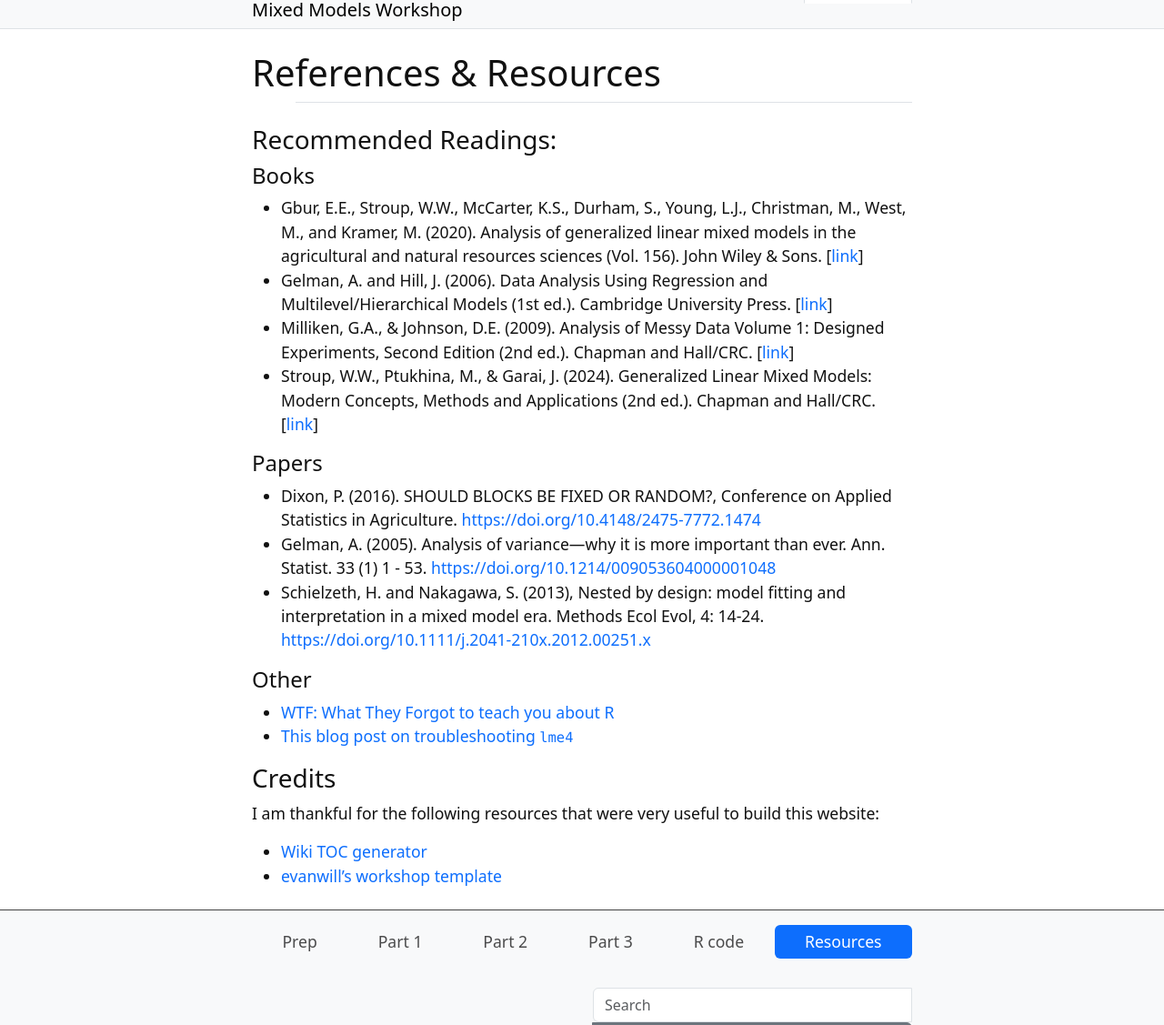
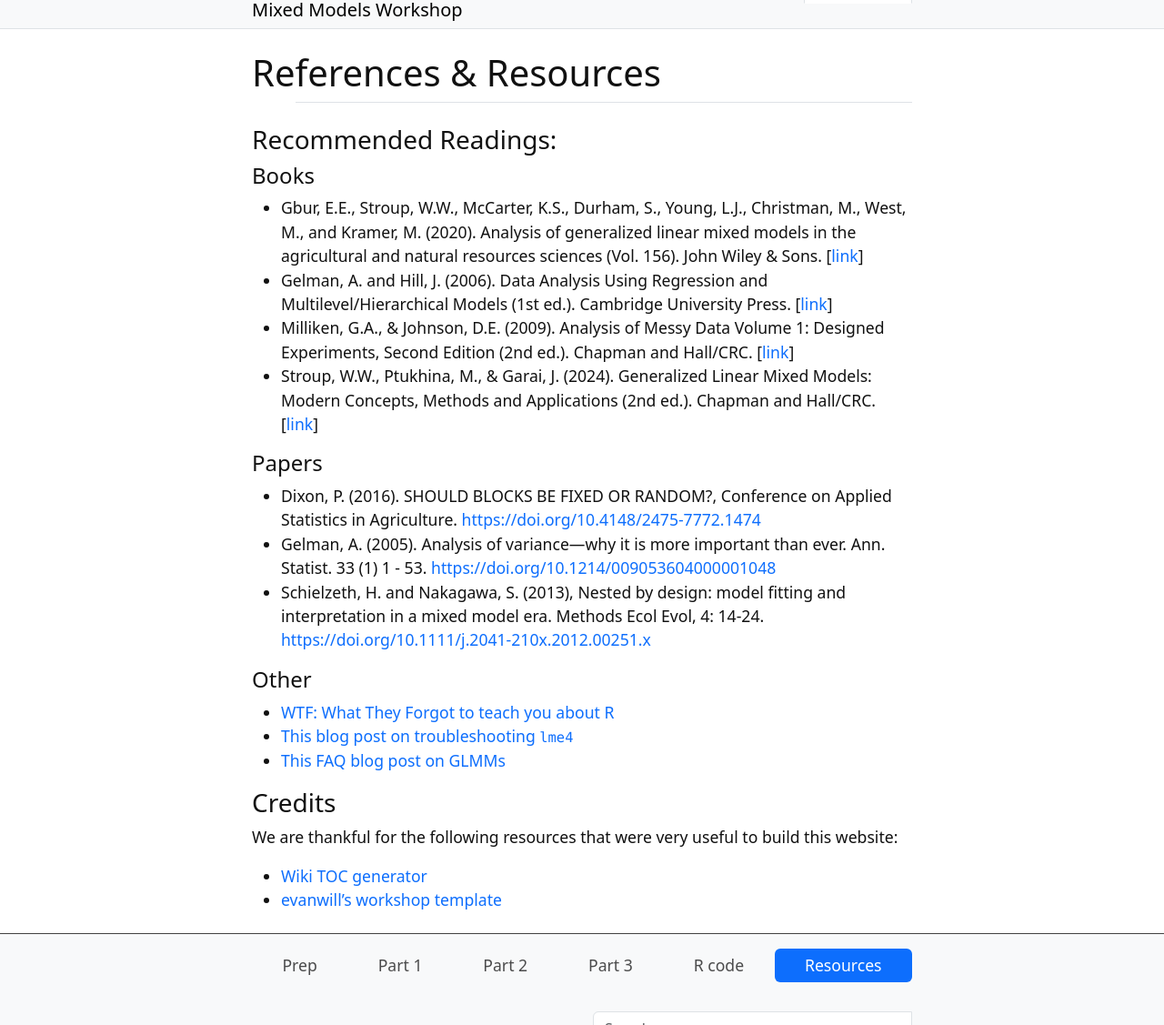
Before and after one commit to k-state-id3a/mixed-models-fall25, a Jekyll site: the page built from content/5-resources.md, in a window 1280 px wide, cut to the strip 121-1248 px from the top of the page. Shown: the whole strip at 91% size. Built offline with Jekyll 4.4.1, drawn with Linux system fonts in a browser that asks for light colours.

Commit message:
aesthetics

```diff
--- a/content/5-resources.md
+++ b/content/5-resources.md
@@ -22,9 +22,10 @@ nav: Resources
 
 - [WTF: What They Forgot to teach you about R](https://rstats.wtf/)
 - [This blog post on troubleshooting `lme4`](https://rstudio-pubs-static.s3.amazonaws.com/33653_57fc7b8e5d484c909b615d8633c01d51.html)
+- [This FAQ blog post on GLMMs](https://bbolker.github.io/mixedmodels-misc/glmmFAQ.html)
 
 ### Credits
 
-I am thankful for the following resources that were very useful to build this website:
+We are thankful for the following resources that were very useful to build this website:
 - [Wiki TOC generator](https://ecotrust-canada.github.io/markdown-toc/)
 - [evanwill's workshop template](https://github.com/evanwill/workshop-template-b)
```
Also changed, not shown: content/4-code.md (+2 -4 lines).
